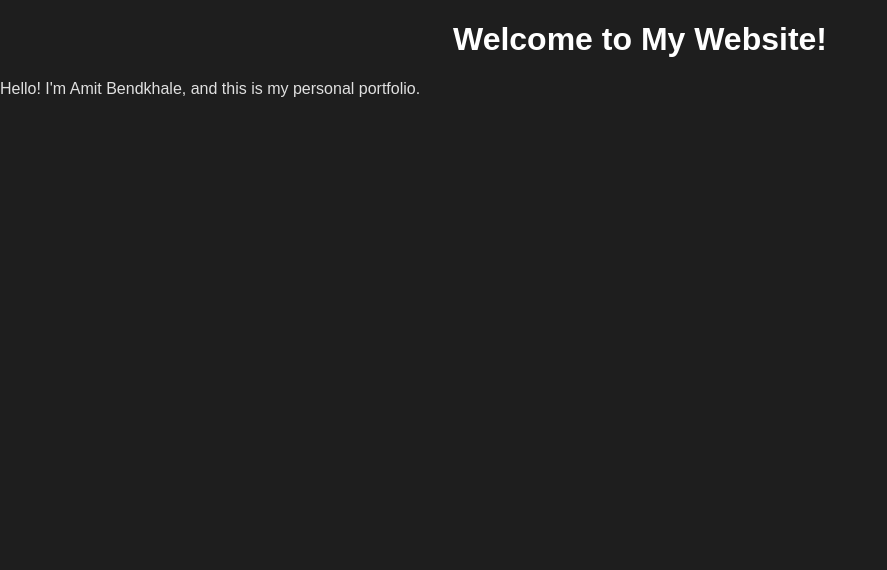
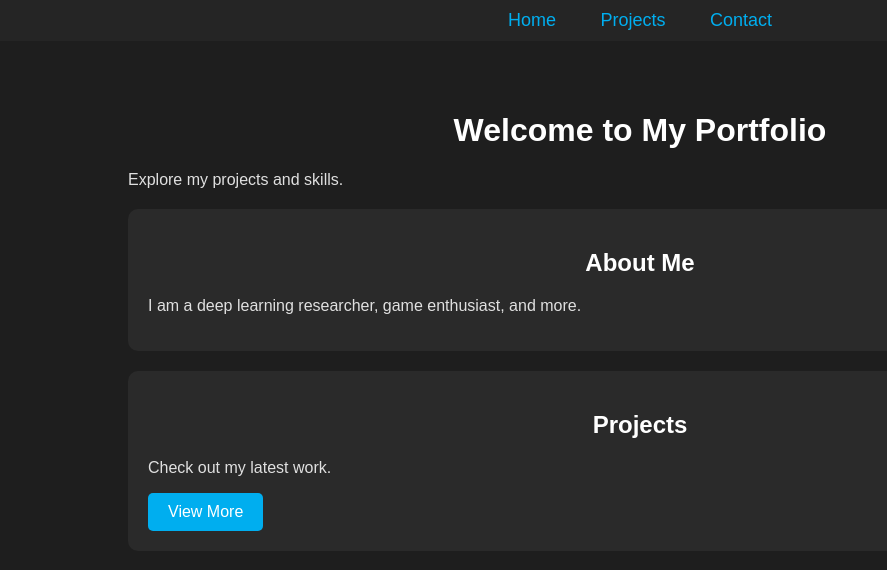
Before and after one commit to Amiton7/amitbendkhale.github.io, a plain HTML site: page index.html in a window 1280 px wide. Shown: the whole page, without its empty margins (0-887 px from the left). Drawn offline with Linux system fonts and the light colour scheme.

Commit message:
Update index.html

```diff
--- a/index.html
+++ b/index.html
@@ -3,11 +3,34 @@
 <head>
     <meta charset="UTF-8">
     <meta name="viewport" content="width=device-width, initial-scale=1.0">
+    <title>My Portfolio</title>
     <link rel="stylesheet" href="style.css">
-    <title>My Portfolio</title>
 </head>
 <body>
-    <h1>Welcome to My Website!</h1>
-    <p>Hello! I'm Amit Bendkhale, and this is my personal portfolio.</p>
+
+    <!-- Navigation -->
+    <nav>
+        <a href="#">Home</a>
+        <a href="#">Projects</a>
+        <a href="#">Contact</a>
+    </nav>
+
+    <!-- Main Container -->
+    <div class="container">
+        <h1>Welcome to My Portfolio</h1>
+        <p>Explore my projects and skills.</p>
+
+        <section>
+            <h2>About Me</h2>
+            <p>I am a deep learning researcher, game enthusiast, and more.</p>
+        </section>
+
+        <section>
+            <h2>Projects</h2>
+            <p>Check out my latest work.</p>
+            <button>View More</button>
+        </section>
+    </div>
+
 </body>
 </html>
```
